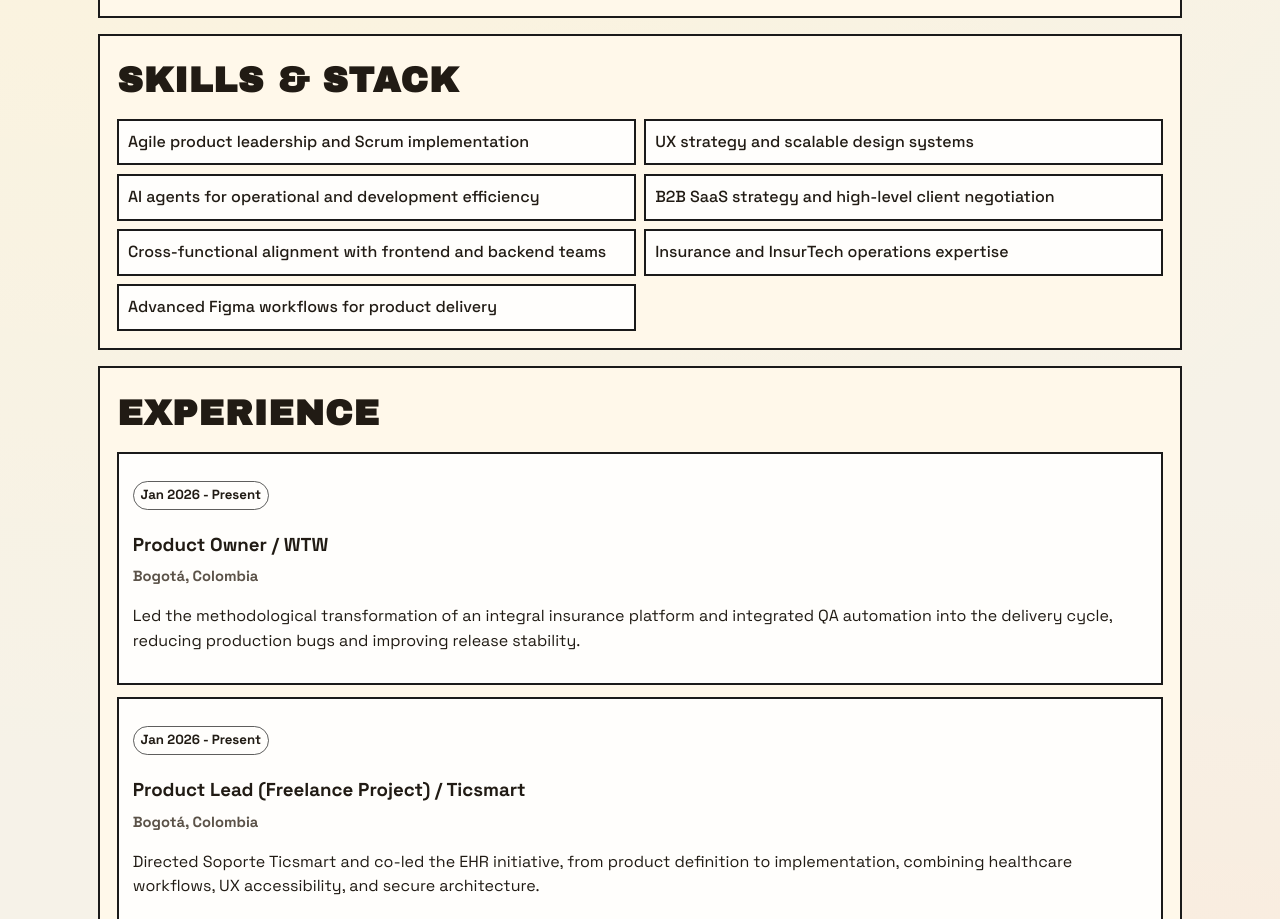
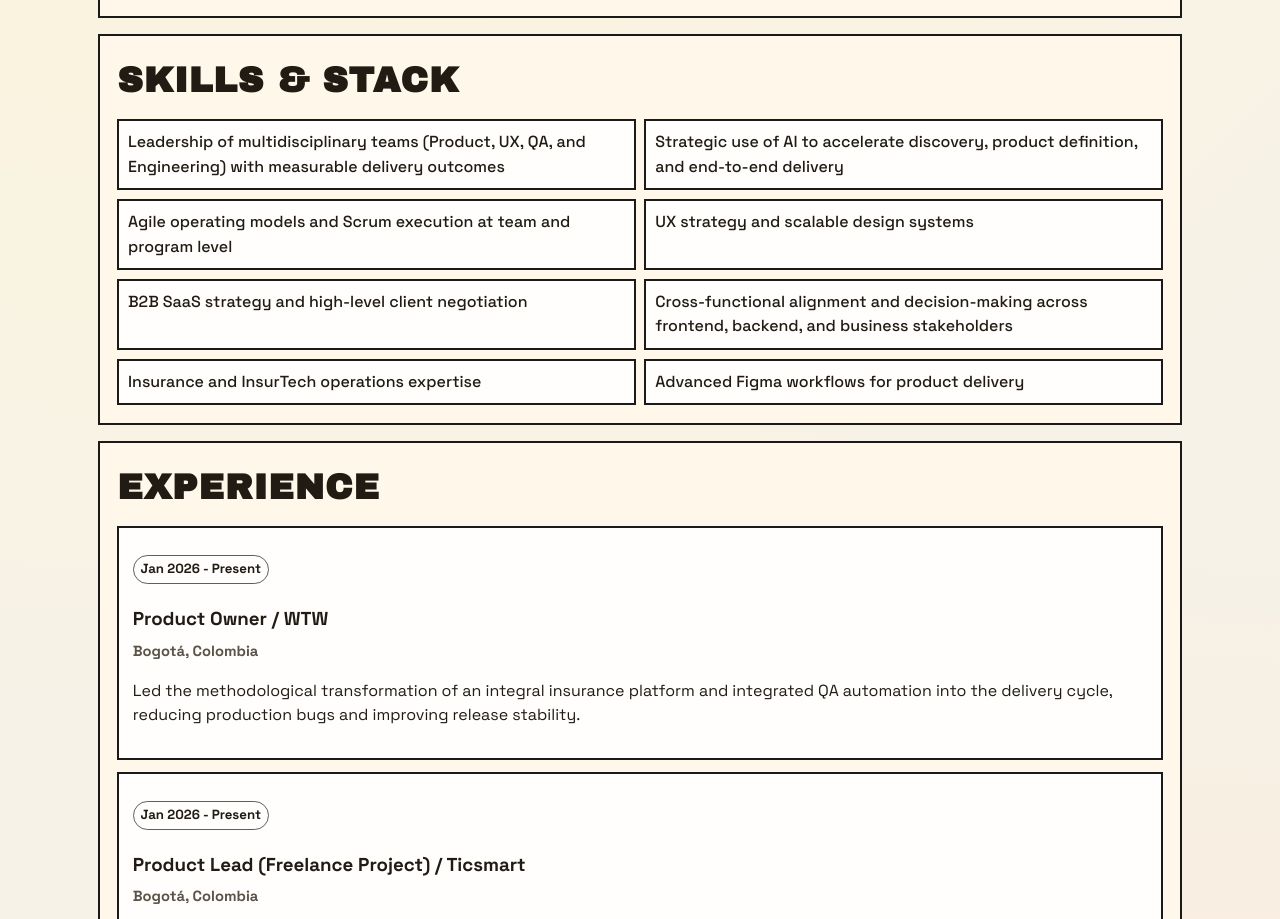
Before and after one commit to daniloamg-lang/portfolio, a React app: page / in a window 1280 px wide. Shown: the part 1771-2690 px from the top of the page. Built offline with nearby package versions, Linux system fonts and the light colour scheme; the HTML template or start-up script is replaced by a standard one; a web font is replaced by a local one.

Commit message:
Emphasize team leadership and AI in Skills section

```diff
--- a/src/i18n.ts
+++ b/src/i18n.ts
@@ -302,11 +302,12 @@ const resources = {
         title: 'Skills & Stack',
         aria: 'Skills list',
         items: [
-          'Agile product leadership and Scrum implementation',
+          'Leadership of multidisciplinary teams (Product, UX, QA, and Engineering) with measurable delivery outcomes',
+          'Strategic use of AI to accelerate discovery, product definition, and end-to-end delivery',
+          'Agile operating models and Scrum execution at team and program level',
           'UX strategy and scalable design systems',
-          'AI agents for operational and development efficiency',
           'B2B SaaS strategy and high-level client negotiation',
-          'Cross-functional alignment with frontend and backend teams',
+          'Cross-functional alignment and decision-making across frontend, backend, and business stakeholders',
           'Insurance and InsurTech operations expertise',
           'Advanced Figma workflows for product delivery',
         ],
@@ -707,11 +708,12 @@ const resources = {
         title: 'Habilidades',
         aria: 'Lista de habilidades',
         items: [
-          'Liderazgo de producto e implementación Agile/Scrum',
+          'Liderazgo de equipos multidisciplinarios (Producto, UX, QA e Ingeniería) con foco en resultados medibles',
+          'Uso estratégico de IA para acelerar discovery, definición de producto y entrega end-to-end',
+          'Modelos operativos Agile y ejecución Scrum a nivel de equipo y programa',
           'Estrategia UX y sistemas de diseño escalables',
-          'Implementación de agentes IA para eficiencia operativa y de desarrollo',
           'Estrategia B2B SaaS y negociación con clientes de alto nivel',
-          'Alineación cross-funcional con equipos frontend y backend',
+          'Alineación y toma de decisiones cross-funcional con frontend, backend y stakeholders de negocio',
           'Conocimiento profundo en operaciones de seguros e InsurTech',
           'Dominio avanzado de Figma en flujos de producto',
         ],
```
Also changed, not shown: 2 other files (tests, documents, lock files or other folders).
